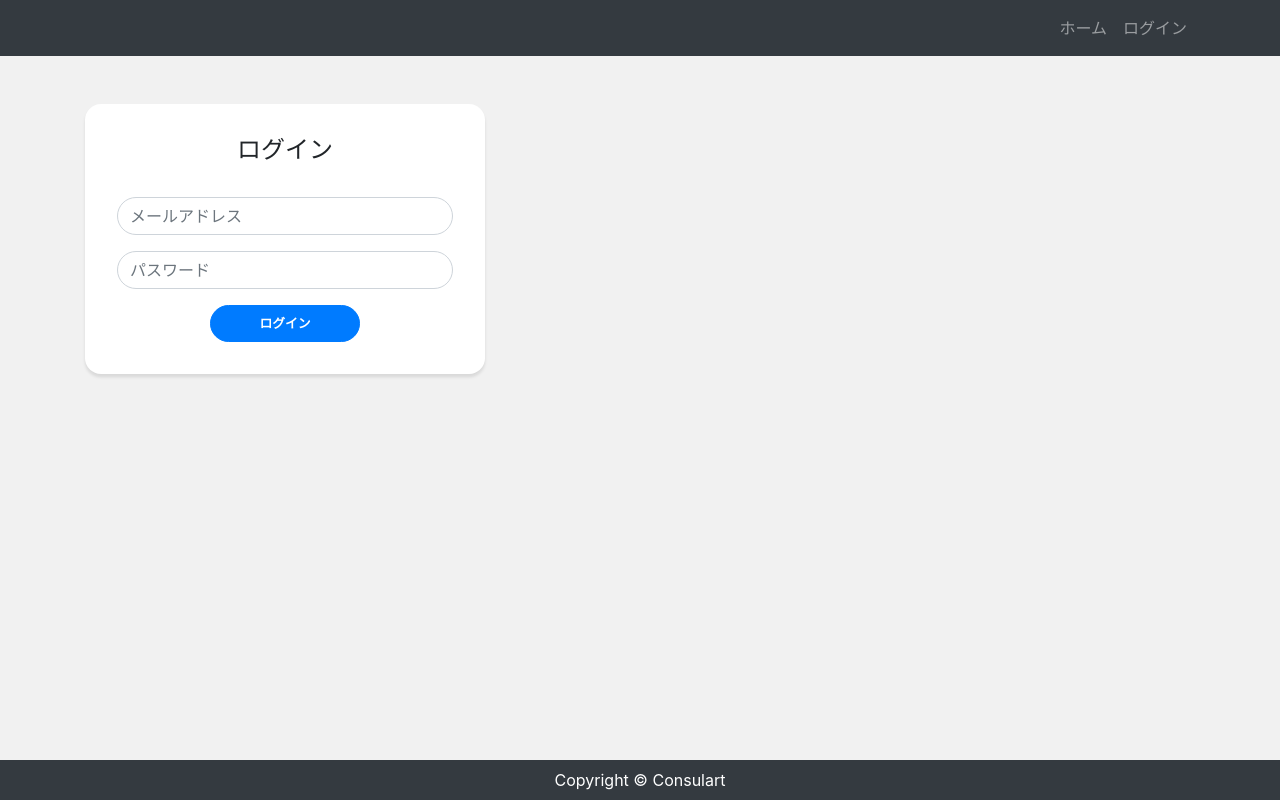
After one commit to hidekis1126/Django-cusom-auth, a Django app: page /accounts/login/ in a window 1280 px wide. The commit adds this page. Run offline with Django 3.2, Linux system fonts and the light colour scheme; some libraries are stand-ins or nearby versions.

Commit message:
ログイン機能追加

```diff
--- /dev/null
+++ b/accounts/templates/accounts/login.html
@@ -0,0 +1,24 @@
+{% extends 'app/base.html' %}
+{% load widget_tweaks %}
+
+{% block content %}
+
+<div class="card card-auth my-5 mx-auth">
+    <div class="card-body">
+        <h5 class="card-title text-center">ログイン</h5>
+        <form method="post" class="form-auth">
+            {% csrf_token %}
+            <div class="form-label-group">
+                {% render_field form.login class='form-control' placeholder='メールアドレス' %}
+            </div>
+            <div class="form-label-group">
+                {% render_field form.password class='form-control' placeholder='パスワード' %}
+            </div>
+            <div class="button mx-auto">
+                <button class="btn btn-lg btn-primary btn-block mx-auto" type="submit">ログイン</button>
+            </div>
+        </form>
+    </div>
+</div>
+
+{% endblock %}
--- a/accounts/urls.py
+++ b/accounts/urls.py
@@ -4,4 +4,5 @@ from accounts import views
 urlpatterns = [
     path('profile/', views.ProfileView.as_view(), name='profile'),
     path('profile/edit/', views.ProfileEditView.as_view(), name='profile_edit'),
+    path('login/', views.LoginView.as_view(), name='account_login'),
 ]
--- a/accounts/views.py
+++ b/accounts/views.py
@@ -2,6 +2,7 @@ from django.shortcuts import render, redirect
 from django.views import View
 from accounts.models import CustomUser
 from accounts.forms import ProfileForm
+from allauth.account import views
 
 class ProfileView(View):
     def get(self, request, *args, **kwargs):
@@ -40,3 +41,7 @@ class ProfileEditView(View):
         return render(request, 'accounts/profile.html', {
             'form': form
         })
+
+
+class LoginView(views.LoginView):
+    template_name = 'accounts/login.html'
--- a/app/static/css/style.css
+++ b/app/static/css/style.css
@@ -63,3 +63,31 @@ main {
 .form-control:focus {
     box-shadow: none;
 }
+
+.card-auth {
+    width: 400px;
+    border: 0;
+    border-radius: 1rem;
+    box-shadow: 0 0.2rem 0.2rem 0 rgba(0, 0, 0, 0.1);
+}
+
+.card-title {
+    margin-bottom: 2rem;
+    font-size: 1.5rem;
+}
+
+.card-body {
+    padding: 2rem;
+}
+
+.form-auth {
+    width: 100%;
+}
+
+.form-label-group {
+    margin-bottom: 1rem;
+}
+
+.form-label-group input {
+    border-radius: 2rem;
+}
--- a/app/templates/app/base.html
+++ b/app/templates/app/base.html
@@ -16,9 +16,15 @@
                 <li class="nav-item">
                     <a href="/" class="nav-link">ホーム</a>
                 </li>
-                <li class="nav-item">
-                    <a href="{% url 'profile' %}" class="nav-link">プロフィール</a>
-                </li>
+                {% if user.is_authenticated %}
+                    <li class="nav-item">
+                        <a href="{% url 'profile' %}" class="nav-link">プロフィール</a>
+                    </li>
+                {% else %}
+                    <li class="nav-item">
+                        <a href="{% url 'account_login' %}" class="nav-link">ログイン</a>
+                    </li>
+                {% endif %}
             </ul>
         </div>
     </nav>
--- a/mysite/urls.py
+++ b/mysite/urls.py
@@ -20,4 +20,5 @@ urlpatterns = [
     path('admin/', admin.site.urls),
     path('', include('app.urls')),
     path('accounts/', include('accounts.urls')),
+    path('accounts/', include('allauth.urls')),
 ]
```
Also changed, not shown: db.sqlite3.
